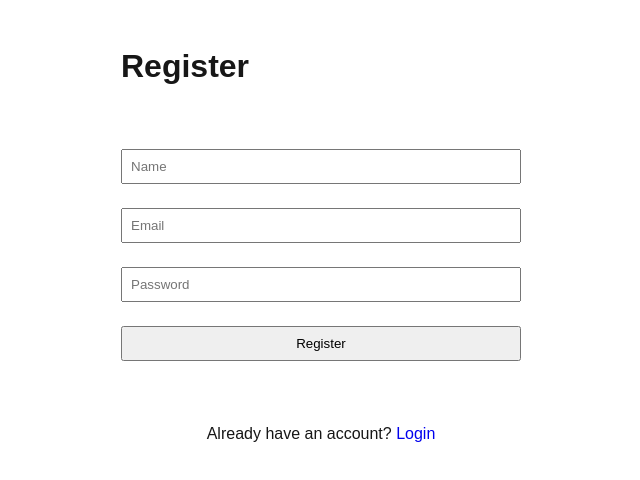
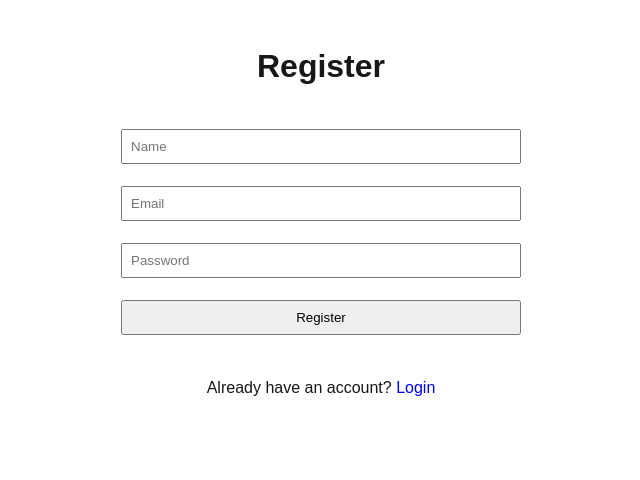
Before and after one commit to n0rman-dev/tent-of-presence-offsite-test, a Next.js app in the folder task-dashboard/: page /auth/register in a window 1280 px wide. Shown: the top 480 px of the page, without its empty margins (319-959 px from the left). Built offline with nearby package versions, Linux system fonts and the light colour scheme.

Commit message:
style: - Display clearer error when registration fail - Successful registration now directly goes to Tasks page - Improved Table UI

```diff
--- a/task-dashboard/pages/auth/register.tsx
+++ b/task-dashboard/pages/auth/register.tsx
@@ -7,7 +7,9 @@ import Link from "next/link";
 export default function Register() {
     const router = useRouter();
     const [form, setForm] = useState({ name: '', email: '', password: '' });
-    const [error, setError] = useState('');
+    const [error, setError] = useState<string | null>(null);
+    const [fieldErrors, setFieldErrors] = useState<Record<string, string>>({});
+    const [loading, setLoading] = useState(false);
 
     const handleChange = (e: React.ChangeEvent<HTMLInputElement>) => {
         setForm({ ...form, [e.target.name]: e.target.value });
@@ -15,35 +17,120 @@ export default function Register() {
 
     const handleSubmit = async (e: React.FormEvent) => {
         e.preventDefault();
+
+        setError(null);
+        setFieldErrors({});
+
         try {
-            await api.post('/api/auth/register', form);
-            router.push('/auth/login'); // redirect to login after registration
+            const res = await api.post('/api/auth/register', form);
+
+            // Save JWT token
+            const token = res.data.token;
+            localStorage.setItem('token', token);
+
+            // Redirect
+            router.push('/tasks');
+
         } catch (err: any) {
-            setError(err.response?.data?.message || 'Registration failed.');
+            if (!err.response) {
+                setError('Network error. Please try again.');
+                return;
+            }
+
+            const { status, data } = err.response;
+
+            // 422 - Validation errors
+            if (status === 422 && data.errors) {
+                setFieldErrors(data.errors);
+                setError(data.message);
+            }
+
+            // 409 - Email already registered
+            else if (status === 409) {
+                setError(data.message);
+            }
+
+            // Other errors
+            else {
+                setError(data?.message || 'Registration failed.');
+            }
         }
     };
 
     return (
-        <div style={{ maxWidth: 400, margin: '2rem auto' }}>
-            <h1>Register</h1>
+        <div style={{ maxWidth: 400, margin: "2rem auto" }}>
+            <h1 style={{ textAlign: "center" }}>Register</h1>
+
             <form
+                onSubmit={handleSubmit}
                 style={{
-                    margin: "60px auto",
+                    margin: "40px auto",
                     display: "flex",
                     flexDirection: "column",
-                    gap: "16px",
+                    gap: "14px",
                 }}
-                onSubmit={handleSubmit}>
-                <input name="name" placeholder="Name" value={form.name} onChange={handleChange} />
-                <input name="email" placeholder="Email" value={form.email} onChange={handleChange} />
-                <input type="password" name="password" placeholder="Password" value={form.password} onChange={handleChange} />
-                <button type="submit">Register</button>
+            >
+                {/* Name */}
+                <div style={{ display: "flex", flexDirection: "column", gap: "4px" }}>
+                    <input
+                        name="name"
+                        placeholder="Name"
+                        value={form.name}
+                        onChange={handleChange}
+                    />
+                    {fieldErrors.name && (
+                        <span style={{ color: "red", fontSize: "0.85rem" }}>
+                            {fieldErrors.name}
+                        </span>
+                    )}
+                </div>
+
+                {/* Email */}
+                <div style={{ display: "flex", flexDirection: "column", gap: "4px" }}>
+                    <input
+                        name="email"
+                        placeholder="Email"
+                        value={form.email}
+                        onChange={handleChange}
+                    />
+                    {fieldErrors.email && (
+                        <span style={{ color: "red", fontSize: "0.85rem" }}>
+                            {fieldErrors.email}
+                        </span>
+                    )}
+                </div>
+
+                {/* Password */}
+                <div style={{ display: "flex", flexDirection: "column", gap: "4px" }}>
+                    <input
+                        type="password"
+                        name="password"
+                        placeholder="Password"
+                        value={form.password}
+                        onChange={handleChange}
+                    />
+                    {fieldErrors.password && (
+                        <span style={{ color: "red", fontSize: "0.85rem" }}>
+                            {fieldErrors.password}
+                        </span>
+                    )}
+                </div>
+
+                <button type="submit" disabled={loading}>
+                    {loading ? "Registering..." : "Register"}
+                </button>
             </form>
-            {error && <p style={{ color: 'red' }}>{error}</p>}
 
-            <p style={{ textAlign: "center", marginTop: "12px" }}>
+            {/* Global Error (409 / Network etc.) */}
+            {error && (
+                <p style={{ color: "red", textAlign: "center", marginTop: "8px" }}>
+                    {error}
+                </p>
+            )}
+
+            <p style={{ textAlign: "center", marginTop: "16px" }}>
                 Already have an account?{" "}
-                <Link style={{ color: 'LinkText' }} href="/auth/login">
+                <Link style={{ color: "LinkText" }} href="/auth/login">
                     Login
                 </Link>
             </p>
--- a/task-dashboard/styles/globals.css
+++ b/task-dashboard/styles/globals.css
@@ -61,9 +61,5 @@ select {
 #task-table tbody td:last-child .task-actions {
   display: flex;
   gap: 0.5rem;
-  justify-content: center;
+  justify-content: end;
 }
-
-#task-table td {
-  padding: 0 15px;
-}
```
Also changed, not shown: task-dashboard/pages/tasks/index.tsx (+14 -3 lines).
